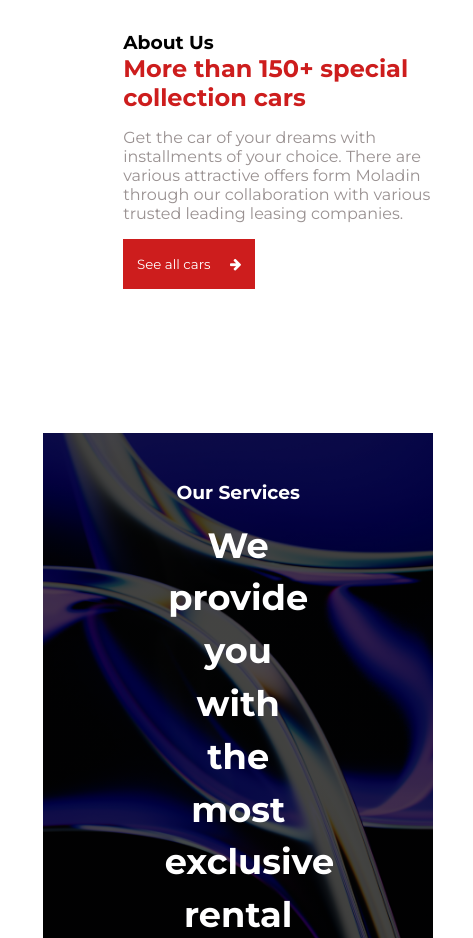
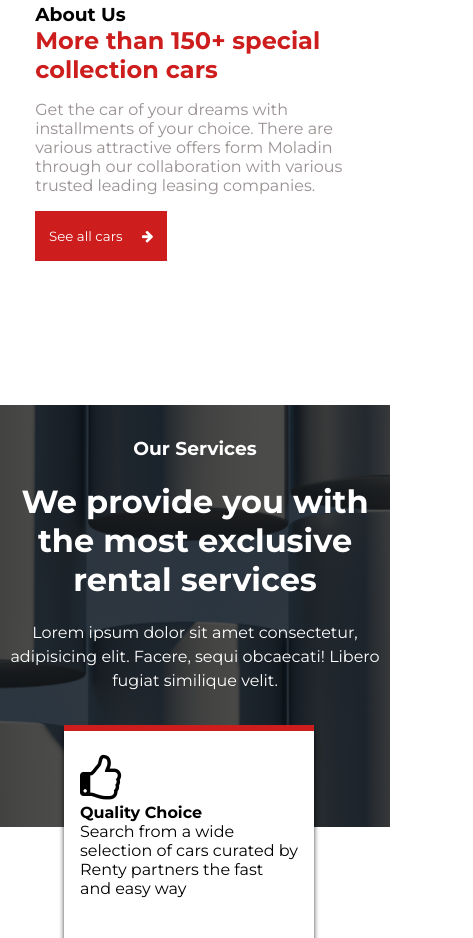
Before and after one commit to Selasie5/Car-rental-landing-page, a plain HTML site: page index.html in a window 390 px wide. Shown: the part 1062-2000 px from the top of the page, 473 px wide, since content can reach past the window. Drawn offline with Linux system fonts and the light colour scheme.

Commit message:
Complete Services page

```diff
--- a/Stylesheets/style.css
+++ b/Stylesheets/style.css
@@ -194,64 +194,55 @@ button:hover .fa-apple
     margin-left: 1rem;
 }
 /**Our Services Style**/
-
 .our-services
 {
-    background-image:linear-gradient(rgba(0,0,0,0.7),rgba(0,0,0,0.7)), url(../Assets/images/milad-fakurian-4x3jVxe0PiM-unsplash.jpg);
+    background-image: linear-gradient(rgba(0,0,0,0.7), rgba(0,0,0,0.7)), url(../Assets/images/milad-fakurian-DWYls-Utk9I-unsplash.jpg);
+    height: 50vh;
     background-size: cover;
-    height: 60vh;
+    background-position: center;
     background-repeat: no-repeat;
-    background-position: center;
 }
 .our-services-content
 {
-  display: flex;
-  flex-direction: column;
-  justify-content: center;
-  align-items: center;
-  align-self: center;
-  gap: 1rem;
-  padding: 3rem;
-  color: white;
+  padding-inline: 30rem;
+  text-align: center;
+  color: #fff;
+  padding-block: 2rem;
+}
+.our-services-content p
+{
+    line-height: 1.5;
 }
 .our-services-content h2{
-    width: 50%;
-    text-align: center;
-    font-size: 2.2rem;
-    line-height: 1.5;
-}
-.our-services-content p{
-    width: 50%;
-    font-size: 0.9rem;
-    font-weight: 400;
-    line-height: 1.3rem;
-    text-align: center;
-    color: #575a5e;
+    padding-block: 1.4rem;
+    font-size: 2rem;
 }
 .services-cards
 {
    display: grid;
    grid-template-columns: repeat(3, 1fr);
    gap: 3rem;
-    max-width: 78rem;
-    margin-inline: auto;
+   padding-inline: 10rem;
 }
-.service-card
+.service-card{
+    background-color: #fff;
+    width: 250px;
+    height: 220px;
+    border-top: 6px solid #cd1d1d;
+    padding-inline: 1rem;
+    padding-block: 1.5rem;
+    box-shadow: 0px 6px 5px 0px rgba(0,0,0,0.75);
+-webkit-box-shadow: 0px 6px 5px 0px rgba(0,0,0,0.75);
+-moz-box-shadow: 0px 6px 5px 0px rgba(0,0,0,0.75);
+}
+.service-card:hover
 {
-   /* border: 2px solid #cd1d1d;*/
-    background: #fff;
-    padding: 2rem 1rem;
-    width: 270px;
-    height: 240px;
-    padding-inline: 2rem;
-    border-top: 0.5rem solid #cd1d1d;
-    box-shadow:  2px #1a1e23;
+    transform: scale(1.1);
 }
-.service-card h4{
-    font-weight: 500;
-    font-size: 1.5rem;
-    padding-block: 1rem;
+.service-card h2{
+    font-size: 3rem;
 }
+
 
 
 
@@ -375,9 +366,9 @@ button:hover .fa-apple
         margin-right: 1rem;
         font-size: 2.5rem;
     }
-    main
+    .hero-section
     {
-        padding: 0.5rem;
+
         margin-inline: 2.2rem;
     }
     .hero-content img
@@ -389,37 +380,36 @@ button:hover .fa-apple
         text-align: center;
         margin-inline: auto;
     }
-    .about-content
+    .about-section
     {
-        display: block;
-        align-self: center;
+        margin-inline: 2.2rem;
+    }
+    .about-content{
+        grid-template-columns: 1fr;
+
     }
     .about-content img
 
     {
         width: 80vw;
         height: 40vh;
-        box-shadow: none;
-        margin-right: 2rem;
     }
-.about-text
+    .about-text{
+        padding: 0rem;
+        margin-inline: 0rem;
+
+    }
+    .our-services-content
     {
-    margin-block: 2rem;
-    padding: 0rem;
-    width: 350px;
-    margin-right: 3rem;
+        padding-inline: 0.5rem;
+        color: #fff;
     }
-.our-services{
-    background-position: none;
-    background-size: cover;
-    width: 100vw;
-    margin-inline: 0rem;
-}
-.services-cards{
-    display: grid;
+    .services-cards
+    {
         grid-template-columns: 1fr;
     }
-.service-card
+    .services-cards
     {
-    margin-bottom: 10px;
+        padding-inline: 4rem;
     }
+}
--- a/index.html
+++ b/index.html
@@ -94,7 +94,7 @@
     <div class="our-services-content">
         <h3>Our Services</h3>
         <h2>We provide you with the most exclusive rental services</h2>
-        <p>Lorem ipsum dolor sit amet consectetur adipisicing elit. Voluptate tenetur deserunt sapiente alias nobis aliquam, facilis, facere fugiat commodi culpa voluptates.</p>
+        <p>Lorem ipsum dolor sit amet consectetur, adipisicing elit. Facere, sequi obcaecati! Libero fugiat similique velit.</p>
     </div>
     <div class="services-cards">
         <div class="service-card">
@@ -110,10 +110,10 @@
         <div class="service-card">
             <i class="fa fa-key fa-3x" aria-hidden="true"></i>
             <h4>Fast and Secure</h4>
-            <p>Transaction processes are completed within 24 hours (verified by Bank of Ghana) </p>
+            <p >Transaction processes are completed within 24 hours (verified by Bank of Ghana) </p>
         </div>
     </div>
-       </section>
+</section>
     </main>
 
 
```
Lines whose indentation alone changed are shown as unchanged.
